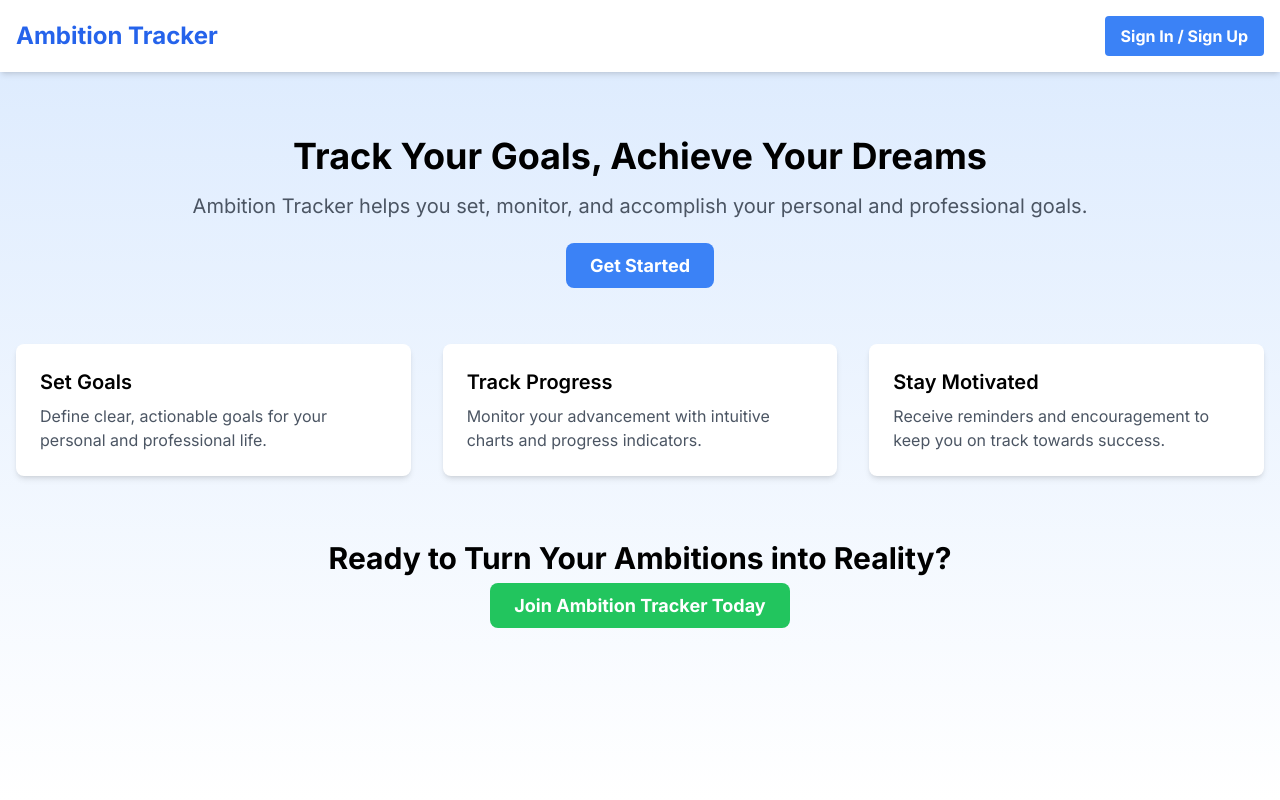
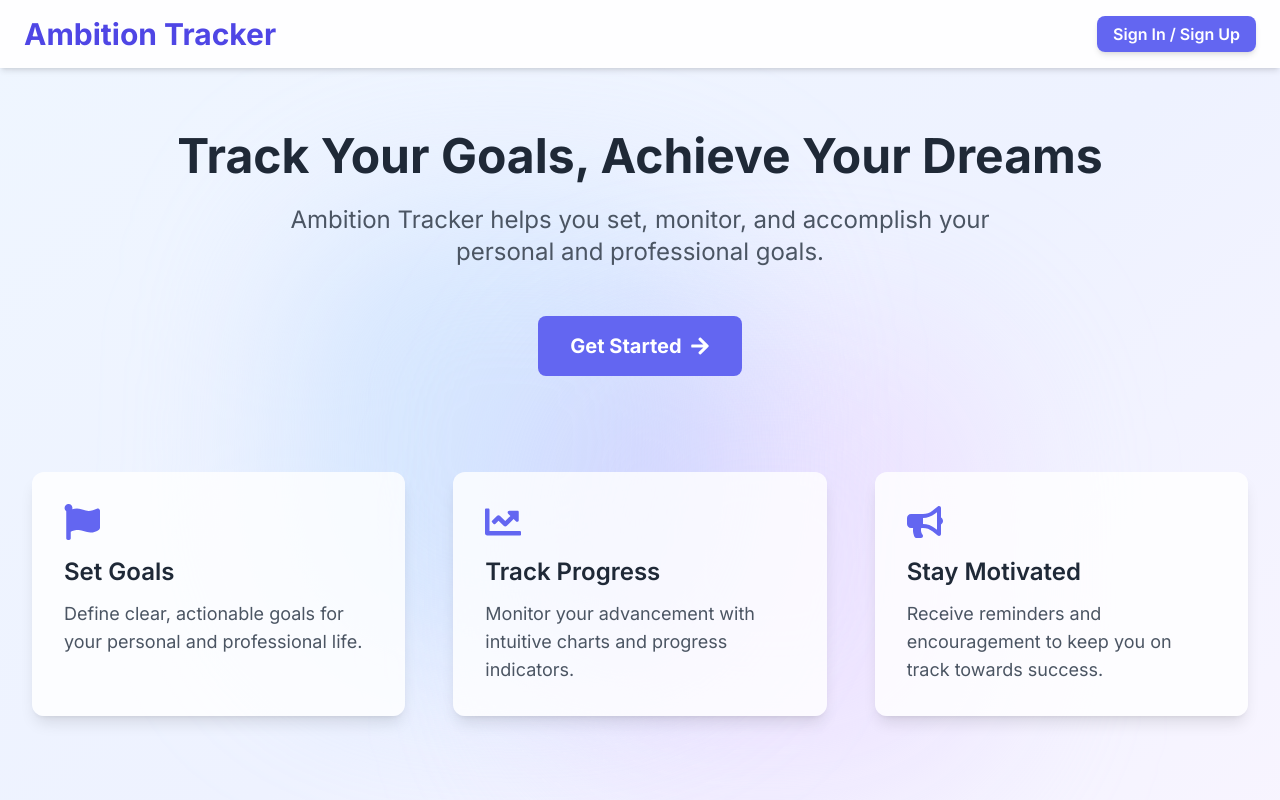
Before and after one commit to djubx/what-did-i-achieve, a Next.js app: page / in a window 1280 px wide. Shown: the top 800 px of the page. Built offline with nearby package versions, Linux system fonts and the light colour scheme.

Commit message:
Beautify home page

```diff
--- a/package.json
+++ b/package.json
@@ -16,11 +16,13 @@
     "@sanity/vision": "^3.56.0",
     "bcryptjs": "^2.4.3",
     "date-fns": "^3.6.0",
+    "framer-motion": "^11.3.31",
     "next": "14.2.7",
     "next-auth": "^4.24.7",
     "next-sanity": "^9.4.7",
     "react": "^18",
     "react-dom": "^18",
+    "react-icons": "^5.3.0",
     "sanity": "^3.56.0",
     "styled-components": "^6.1.13"
   },
--- a/src/app/page.tsx
+++ b/src/app/page.tsx
@@ -1,45 +1,150 @@
+'use client'
+
 import Link from 'next/link'
+import { FaFlag, FaChartLine, FaBullhorn, FaRocket, FaArrowRight, FaBars, FaTimes } from 'react-icons/fa'
+import { motion, AnimatePresence } from 'framer-motion'
+import { useState } from 'react'
 
 export default function Home() {
+  const [isMenuOpen, setIsMenuOpen] = useState(false)
+
   return (
-    <main className="min-h-screen bg-gradient-to-b from-blue-100 to-white">
-      <header className="bg-white shadow-md py-4">
-        <div className="container mx-auto px-4 flex justify-between items-center">
-          <h1 className="text-2xl font-bold text-blue-600">Ambition Tracker</h1>
-          <Link href="/auth/signin" className="bg-blue-500 hover:bg-blue-600 text-white font-bold py-2 px-4 rounded transition duration-300">
-            Sign In / Sign Up
-          </Link>
+    <main className="min-h-screen bg-gradient-to-br from-blue-50 via-indigo-50 to-purple-50 overflow-hidden relative">
+      {/* Background animations */}
+      <div className="absolute inset-0 overflow-hidden z-0">
+        <motion.div
+          className="absolute top-1/4 left-1/4 w-96 h-96 bg-blue-200 rounded-full mix-blend-multiply filter blur-3xl opacity-50"
+          animate={{
+            scale: [1, 1.2, 1.2, 1, 1],
+            rotate: [0, 0, 180, 180, 0],
+            borderRadius: ["30%", "30%", "50%", "50%", "30%"],
+          }}
+          transition={{
+            duration: 25,
+            ease: "easeInOut",
+            times: [0, 0.2, 0.5, 0.8, 1],
+            repeat: Infinity,
+            repeatType: "reverse"
+          }}
+        />
+        <motion.div
+          className="absolute bottom-1/4 right-1/4 w-96 h-96 bg-purple-200 rounded-full mix-blend-multiply filter blur-3xl opacity-50"
+          animate={{
+            scale: [1, 1.2, 1.2, 1, 1],
+            rotate: [0, 180, 180, 0, 0],
+            borderRadius: ["30%", "30%", "50%", "50%", "30%"],
+          }}
+          transition={{
+            duration: 25,
+            ease: "easeInOut",
+            times: [0, 0.2, 0.5, 0.8, 1],
+            repeat: Infinity,
+            repeatType: "reverse"
+          }}
+        />
+      </div>
+
+      <header className="bg-white bg-opacity-90 shadow-md py-4 sticky top-0 z-50">
+        <div className="container mx-auto px-4 sm:px-6 flex justify-between items-center">
+          <motion.h1
+            className="text-2xl sm:text-3xl font-bold text-indigo-600"
+            initial={{ opacity: 0, y: -20 }}
+            animate={{ opacity: 1, y: 0 }}
+            transition={{ duration: 0.5 }}
+          >
+            Ambition Tracker
+          </motion.h1>
+          <div className="flex items-center">
+            <motion.div
+              initial={{ opacity: 0, y: -20 }}
+              animate={{ opacity: 1, y: 0 }}
+              transition={{ duration: 0.5, delay: 0.2 }}
+              className="hidden sm:block"
+            >
+              <Link href="/auth/signin" className="bg-indigo-500 hover:bg-indigo-600 text-white font-semibold py-2 px-4 rounded-lg transition duration-300 transform hover:scale-105 shadow-md hover:shadow-lg">
+                Sign In / Sign Up
+              </Link>
+            </motion.div>
+            <button
+              className="sm:hidden ml-4 text-indigo-600"
+              onClick={() => setIsMenuOpen(!isMenuOpen)}
+            >
+              {isMenuOpen ? <FaTimes size={24} /> : <FaBars size={24} />}
+            </button>
+          </div>
         </div>
       </header>
 
-      <div className="container mx-auto px-4 py-16">
-        <section className="text-center mb-16">
-          <h2 className="text-4xl font-bold mb-4">Track Your Goals, Achieve Your Dreams</h2>
-          <p className="text-xl text-gray-600 mb-8">Ambition Tracker helps you set, monitor, and accomplish your personal and professional goals.</p>
-          <Link href="/auth/signin" className="bg-blue-500 hover:bg-blue-600 text-white font-bold py-3 px-6 rounded-lg text-lg transition duration-300">
+      <AnimatePresence>
+        {isMenuOpen && (
+          <motion.div
+            initial={{ opacity: 0, y: -50 }}
+            animate={{ opacity: 1, y: 0 }}
+            exit={{ opacity: 0, y: -50 }}
+            transition={{ duration: 0.3 }}
+            className="sm:hidden bg-white shadow-md py-4 px-6 absolute top-16 left-0 right-0 z-40"
+          >
+            <Link
+              href="/auth/signin"
+              className="block text-center bg-indigo-500 hover:bg-indigo-600 text-white font-semibold py-2 px-4 rounded-lg transition duration-300"
+              onClick={() => setIsMenuOpen(false)}
+            >
+              Sign In / Sign Up
+            </Link>
+          </motion.div>
+        )}
+      </AnimatePresence>
+
+      <div className="container mx-auto px-6 sm:px-8 py-12 sm:py-16 relative z-10">
+        <motion.section
+          className="text-center mb-16 sm:mb-24"
+          initial={{ opacity: 0, y: 20 }}
+          animate={{ opacity: 1, y: 0 }}
+          transition={{ duration: 0.5, delay: 0.4 }}
+        >
+          <h2 className="text-4xl sm:text-5xl font-bold mb-4 sm:mb-6 text-gray-800">Track Your Goals, Achieve Your Dreams</h2>
+          <p className="text-xl sm:text-2xl text-gray-600 mb-8 sm:mb-12 max-w-3xl mx-auto">Ambition Tracker helps you set, monitor, and accomplish your personal and professional goals.</p>
+          <Link href="/auth/signin" className="bg-indigo-500 hover:bg-indigo-600 text-white font-bold py-3 px-6 sm:py-4 sm:px-8 rounded-lg text-lg sm:text-xl transition duration-300 transform hover:scale-105 hover:shadow-lg inline-flex items-center w-full sm:w-auto justify-center">
             Get Started
+            <FaArrowRight className="ml-2" />
           </Link>
-        </section>
+        </motion.section>
 
-        <section className="grid md:grid-cols-3 gap-8 mb-16">
+        <motion.section
+          className="grid md:grid-cols-3 gap-8 sm:gap-12 mb-16 sm:mb-24"
+          initial={{ opacity: 0, y: 20 }}
+          animate={{ opacity: 1, y: 0 }}
+          transition={{ duration: 0.5, delay: 0.6 }}
+        >
           {[
-            { title: 'Set Goals', description: 'Define clear, actionable goals for your personal and professional life.' },
-            { title: 'Track Progress', description: 'Monitor your advancement with intuitive charts and progress indicators.' },
-            { title: 'Stay Motivated', description: 'Receive reminders and encouragement to keep you on track towards success.' },
+            { title: 'Set Goals', description: 'Define clear, actionable goals for your personal and professional life.', icon: FaFlag },
+            { title: 'Track Progress', description: 'Monitor your advancement with intuitive charts and progress indicators.', icon: FaChartLine },
+            { title: 'Stay Motivated', description: 'Receive reminders and encouragement to keep you on track towards success.', icon: FaBullhorn },
           ].map((feature, index) => (
-            <div key={index} className="bg-white p-6 rounded-lg shadow-md">
-              <h3 className="text-xl font-semibold mb-2">{feature.title}</h3>
-              <p className="text-gray-600">{feature.description}</p>
-            </div>
+            <motion.div
+              key={index}
+              className="bg-white bg-opacity-80 p-6 sm:p-8 rounded-xl shadow-lg transition duration-300 transform hover:scale-105 hover:shadow-xl"
+              whileHover={{ y: -5 }}
+            >
+              <feature.icon className="text-3xl sm:text-4xl text-indigo-500 mb-4" />
+              <h3 className="text-xl sm:text-2xl font-semibold mb-2 sm:mb-3 text-gray-800">{feature.title}</h3>
+              <p className="text-gray-600 text-base sm:text-lg">{feature.description}</p>
+            </motion.div>
           ))}
-        </section>
+        </motion.section>
 
-        <section className="text-center">
-          <h2 className="text-3xl font-bold mb-4">Ready to Turn Your Ambitions into Reality?</h2>
-          <Link href="/auth/signin" className="bg-green-500 hover:bg-green-600 text-white font-bold py-3 px-6 rounded-lg text-lg transition duration-300">
+        <motion.section
+          className="text-center"
+          initial={{ opacity: 0, y: 20 }}
+          animate={{ opacity: 1, y: 0 }}
+          transition={{ duration: 0.5, delay: 0.8 }}
+        >
+          <h2 className="text-3xl sm:text-4xl font-bold mb-4 sm:mb-6 text-gray-800">Ready to Turn Your Ambitions into Reality?</h2>
+          <Link href="/auth/signin" className="bg-green-500 hover:bg-green-600 text-white font-bold py-3 px-6 sm:py-4 sm:px-8 rounded-lg text-lg sm:text-xl transition duration-300 transform hover:scale-105 hover:shadow-lg inline-flex items-center">
             Join Ambition Tracker Today
+            <FaRocket className="ml-2" />
           </Link>
-        </section>
+        </motion.section>
       </div>
     </main>
   )
--- a/tailwind.config.ts
+++ b/tailwind.config.ts
@@ -8,13 +8,18 @@ const config: Config = {
   ],
   theme: {
     extend: {
-      backgroundImage: {
-        "gradient-radial": "radial-gradient(var(--tw-gradient-stops))",
-        "gradient-conic":
-          "conic-gradient(from 180deg at 50% 50%, var(--tw-gradient-stops))",
+      keyframes: {
+        'fade-in': {
+          '0%': { opacity: '0' },
+          '100%': { opacity: '1' },
+        }
       },
+      animation: {
+        'fade-in': 'fade-in 1s ease-out',
+      }
     },
   },
   plugins: [],
 };
+
 export default config;
```
